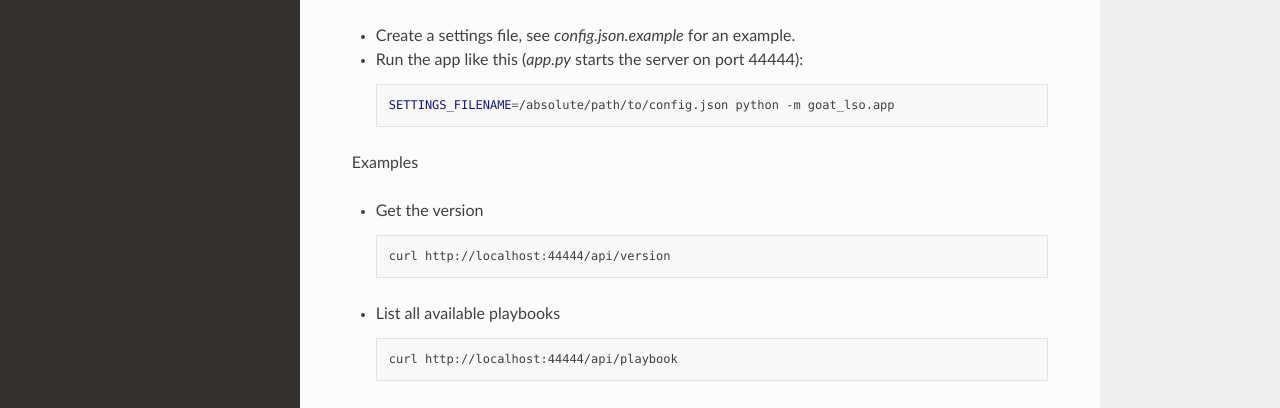
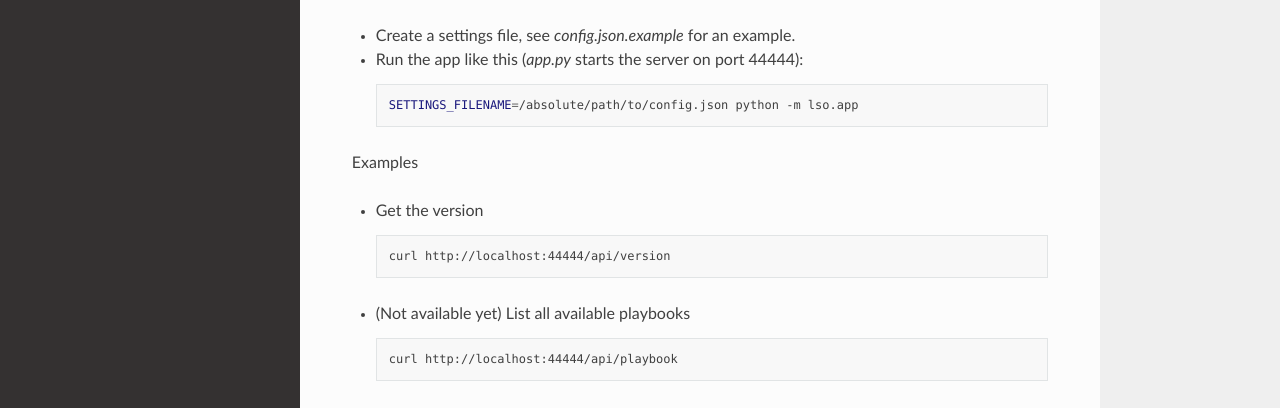
Before and after one commit to workfloworchestrator/lso, a Sphinx documentation site: the page built from docs/source/quickstart.rst, in a window 1280 px wide and 1376 px high. Shown: the part 758-1166 px from the top of the window. Built offline with Sphinx 7.4.7 and the Read the Docs theme 2.0.0, drawn with Linux system fonts in a browser that asks for light colours.

```diff
--- a/docs/source/quickstart.rst
+++ b/docs/source/quickstart.rst
@@ -39,7 +39,7 @@ Running the App
 
   .. code-block:: bash
 
-     SETTINGS_FILENAME=/absolute/path/to/config.json python -m goat_lso.app
+     SETTINGS_FILENAME=/absolute/path/to/config.json python -m lso.app
 
 Examples
 
@@ -49,7 +49,7 @@ Examples
 
      curl http://localhost:44444/api/version
 
-* List all available playbooks
+* (Not available yet) List all available playbooks
 
   .. code-block:: bash
 
```
Also changed, not shown: README.md (+9 -0 lines), 1 other file.
